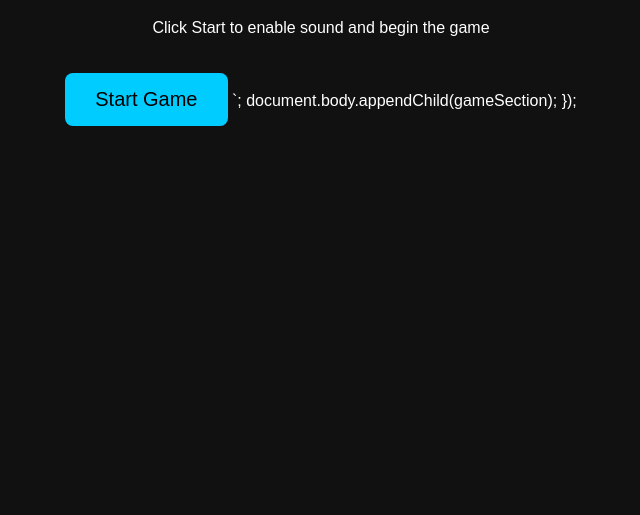
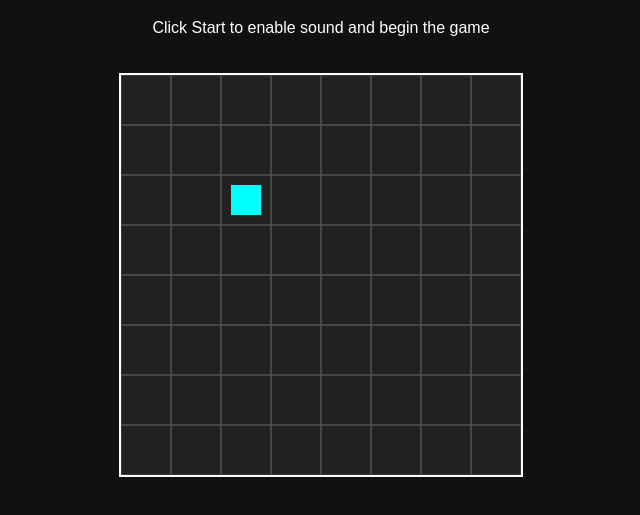
Before and after one commit to MYOldKleenex/Laser, a plain HTML site: page index.html in a window 1280 px wide. Both pictures are taken after a click on the button "Start Game". Shown: the part 119-634 px from the top of the page, without its empty margins (319-959 px from the left). Drawn offline with Linux system fonts and the light colour scheme.

Commit message:
Add files via upload

```diff
--- a/index.html
+++ b/index.html
@@ -15,6 +15,11 @@
       border: none;
       border-radius: 8px;
       cursor: pointer;
+    }
+    canvas {
+      margin-top: 20px;
+      border: 2px solid white;
+      background: #222;
     }
   </style>
 </head>
@@ -43,11 +48,14 @@
       document.getElementById("bgMusic").play().catch(() => {});
       document.getElementById("startButton").style.display = "none";
 
-      const gameSection = document.createElement("div");
-      gameSection.innerHTML = `
-<canvas id="gameCanvas" width="400" height="400" style="background:#222; border:2px solid white;"></canvas>
-<script>
-const canvas = document.getElementById("gameCanvas");
+      // Insert canvas
+      const canvas = document.createElement("canvas");
+      canvas.id = "gameCanvas";
+      canvas.width = 400;
+      canvas.height = 400;
+      document.body.appendChild(canvas);
+
+      // Define and execute game logic
       const ctx = canvas.getContext("2d");
       let robot = { x: 2, y: 2 };
       const gridSize = 8;
@@ -80,9 +88,6 @@ document.addEventListener("keydown", (e) => {
       });
 
       drawGrid();
-</script>
-`;
-      document.body.appendChild(gameSection);
     });
   </script>
 </body>
```
Lines whose indentation alone changed are shown as unchanged.
